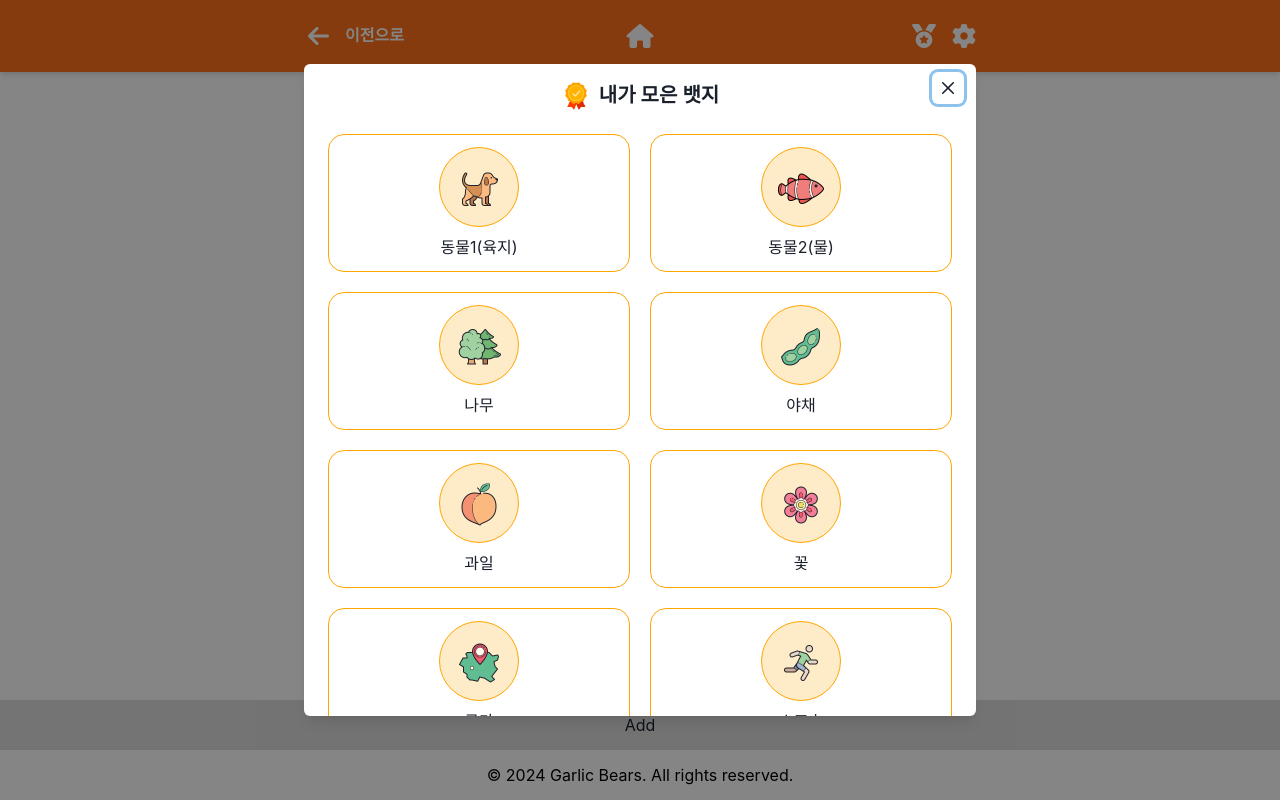
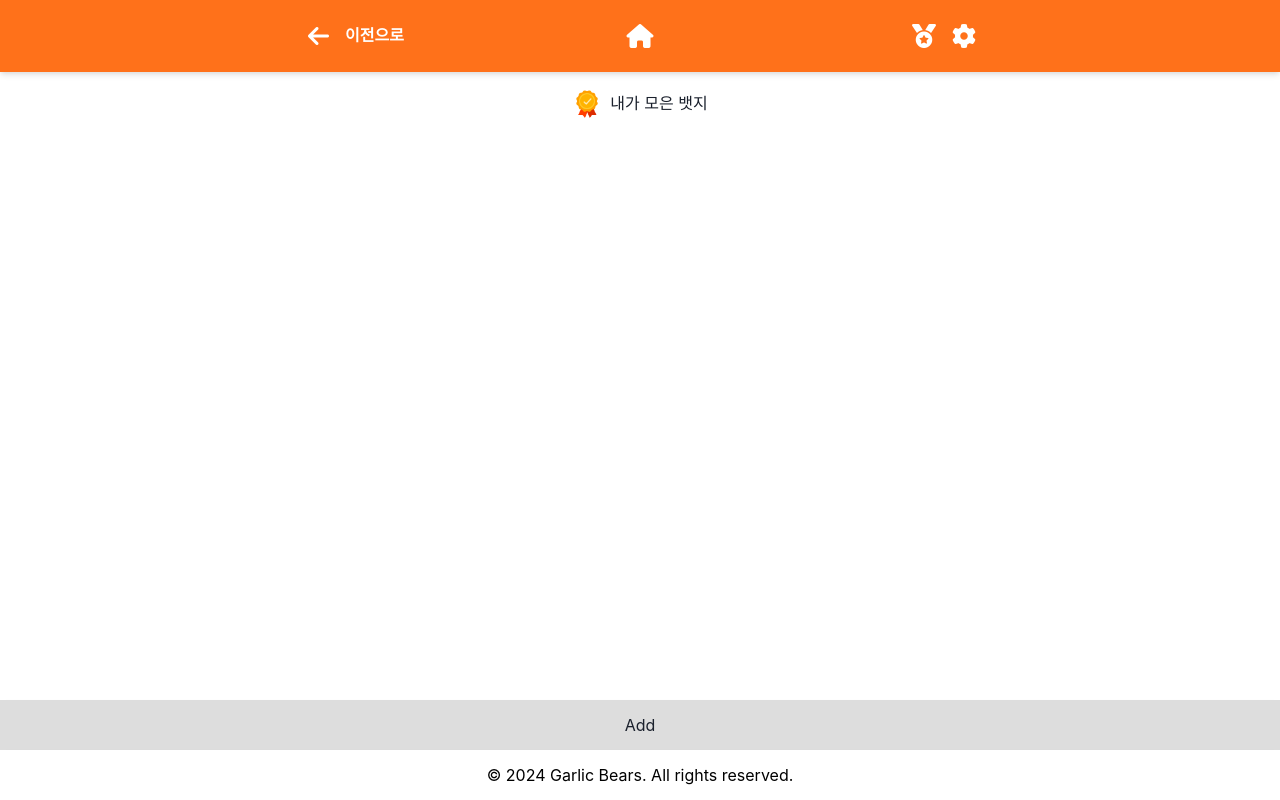
Before and after one commit to GarlicBears/143quiz_frontend, a React (Create React App) app: page /userInfo/badge in a window 1280 px wide. Built offline with nearby package versions, Linux system fonts and the light colour scheme.

Commit message:
내가 모은 뱃지 모달 모달 컴포넌트 변경

```diff
--- a/src/Pages/User/UserBadge.tsx
+++ b/src/Pages/User/UserBadge.tsx
@@ -17,9 +17,20 @@ import {
 import topicList from '../../Asset/topicList';
 import badgeIcon from '../../Asset/images/badge48.png';
 function UserBadge() {
-  const { isOpen, onClose } = useDisclosure({ isOpen: true }); // 모달을 기본적으로 열린 상태로 초기화
+  const { isOpen, onOpen, onClose } = useDisclosure(); // 모달의 초기 상태를 닫힌 상태로 설정
 
   return (
+    <>
+      <Flex
+        onClick={onOpen}
+        cursor="pointer"
+        alignItems="center"
+        justifyContent="center"
+      >
+        <Image src={badgeIcon} boxSize="30px" mr={2} />
+        <Text>내가 모은 뱃지</Text>
+      </Flex>
+
       <Modal size="2xl" isOpen={isOpen} onClose={onClose}>
         <ModalOverlay />
         <ModalContent>
@@ -35,7 +46,6 @@ function UserBadge() {
               {topicList.map((topic, index) => (
                 <GridItem key={index} w="100%">
                   <Box
-                  // borderWidth="10px"
                     borderRadius="2xl"
                     border="1px solid orange"
                     overflow="hidden"
@@ -52,7 +62,6 @@ function UserBadge() {
                     >
                       <Image
                         src={topic.imgSrc}
-                      border="0px solid black"
                         borderRadius="full"
                         boxSize="50px"
                         m="auto"
@@ -67,6 +76,7 @@ function UserBadge() {
           </ModalBody>
         </ModalContent>
       </Modal>
+    </>
   );
 }
 
--- a/src/Pages/User/UserInfo.tsx
+++ b/src/Pages/User/UserInfo.tsx
@@ -14,6 +14,7 @@ import axios from 'axios';
 import { useNavigate } from 'react-router-dom';
 import UserAgreement from './UserAgreement';
 import badgeIcon from '../../Asset/images/badge48.png';
+import UserBadge from './UserBadge';
 
 function UserInfo() {
   const navigate = useNavigate();
@@ -116,11 +117,9 @@ function UserInfo() {
             justifyContent="center"
             border="0px solid red"
             _hover={{ borderWidth: '2px' }}
-            onClick={() => navigate('/userInfo/badge')}
             display="flex"
           >
-            <Image src={badgeIcon} boxSize="30px" mr={2} />
-            내가 모은 뱃지
+            <UserBadge />
           </Box>
           <Text textAlign="center" mt={5} fontSize="xl">
             게임 설정
```
Lines whose indentation alone changed are shown as unchanged.
